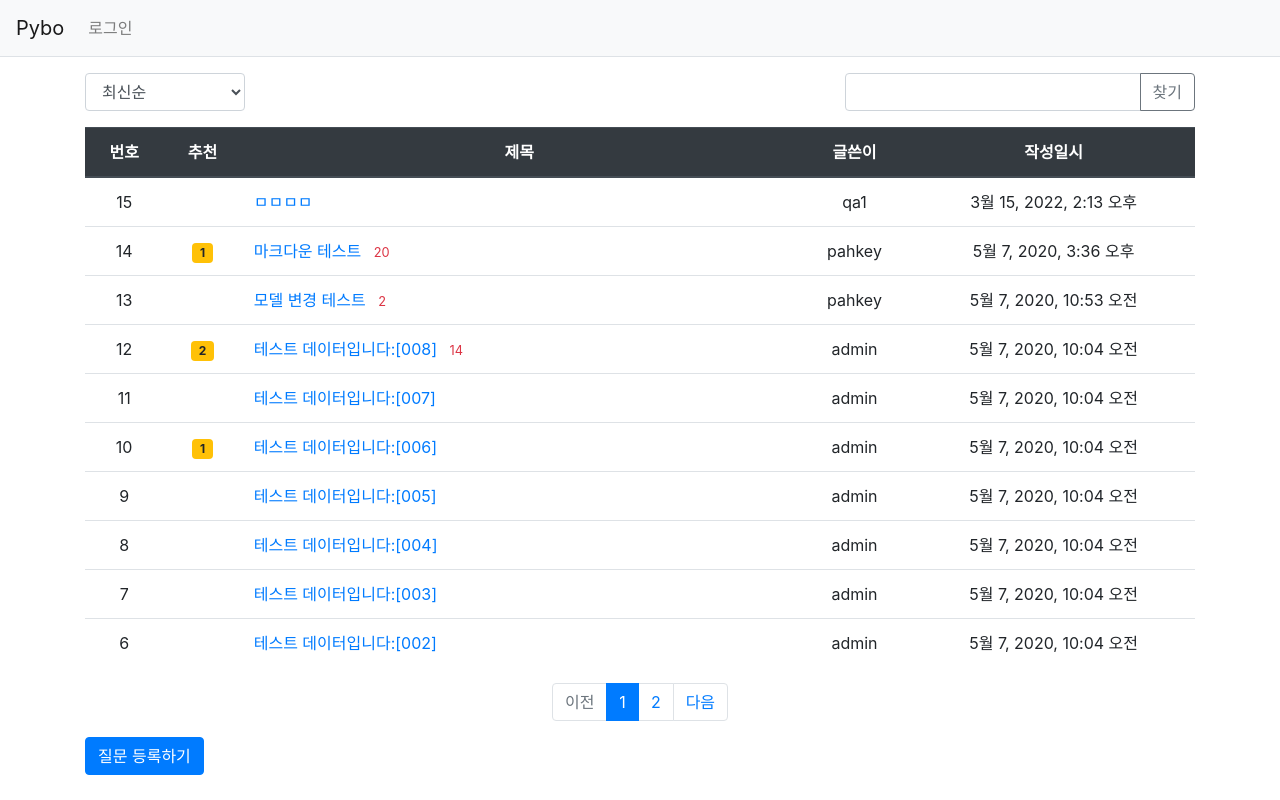
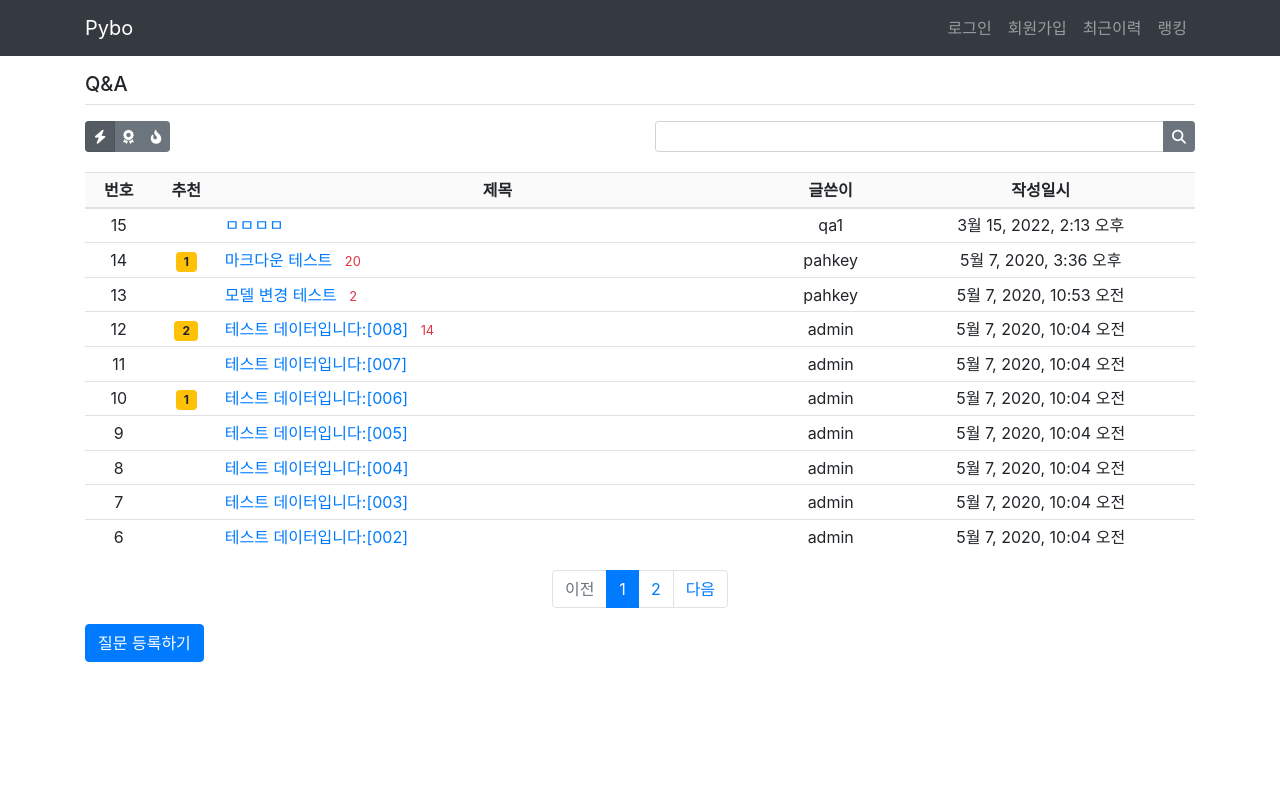
Before and after one commit to John22492/test, a Django app: page / in a window 1280 px wide. Run offline with Django 3.2, Linux system fonts and the light colour scheme; data comes from the database, SQL or seed files in the repository; both versions use the stored data as it was after the commit; some libraries are stand-ins or nearby versions.

Commit message:
page update

```diff
--- a/templates/base.html
+++ b/templates/base.html
@@ -9,6 +9,7 @@
     <link rel="stylesheet" type="text/css" href="{% static 'bootstrap.min.css' %}">
     <!-- pybo CSS -->
     <link rel="stylesheet" type="text/css" href="{% static 'style.css' %}">
+    <link href="https://cdnjs.cloudflare.com/ajax/libs/font-awesome/6.1.1/css/all.min.css" rel="stylesheet">
     <title>Hello, pybo!</title>
 </head>
 <body>
--- a/templates/navbar.html
+++ b/templates/navbar.html
@@ -1,19 +1,31 @@
 <!-- 네비게이션바 -->
-<nav class="navbar navbar-expand-lg navbar-light bg-light border-bottom">
+<nav class="navbar navbar-expand-lg navbar-dark bg-dark ">
+    <div class="container">
         <a class="navbar-brand" href="{% url 'pybo:index' %}">Pybo</a>
-    <button class="navbar-toggler ml-auto" type="button" data-toggle="collapse" data-target="#navbarNav"
+        <a class=""></a>
+        <button class="btn btn-black d-inline-block d-lg-none ml-auto" type="button" data-toggle="collapse" data-target="#navbarNav"
             aria-controls="navbarNav" aria-expanded="false" aria-label="Toggle navigation">
             <span class="navbar-toggler-icon"></span>
         </button>
         <div class="collapse navbar-collapse flex-grow-0" id="navbarNav">
-        <ul class="navbar-nav">
-            <li class="nav-item ">
+            <ul class="navbar-nav ml-auto">
+                <li class="nav-item">
                     {% if user.is_authenticated %}
                     <a class="nav-link" href="{% url 'common:logout' %}">{{ user.username }} (로그아웃)</a>
                     {% else %}
                     <a class="nav-link" href="{% url 'common:login' %}">로그인</a>
                     {% endif %}
                 </li>
+                <li class="nav-item">
+                    <a class="nav-link" href="#">회원가입</a>
+                </li>
+                <li class="nav-item">
+                    <a class="nav-link" href="#">최근이력</a>
+                </li>
+                <li class="nav-item">
+                    <a class="nav-link" href="#">랭킹</a>
+                </li>
             </ul>
         </div>
+    </div>
 </nav>
--- a/templates/pybo/question_list.html
+++ b/templates/pybo/question_list.html
@@ -2,24 +2,45 @@
 {% load pybo_filter %}
 {% block content %}
 <div class="container my-3">
-    <div class="row justify-content-between my-3">
-        <div class="col-2">
-            <select class="form-control so">
-                <option value="recent" {% if so == 'recent' %}selected{% endif %}>최신순</option>
-                <option value="recommend" {% if so == 'recommend' %}selected{% endif %}>추천순</option>
-                <option value="popular" {% if so == 'popular' %}selected{% endif %}>인기순</option>
-            </select>
-        </div>
-        <div class="col-4 input-group">
-            <input type="text" class="form-control kw" value="{{ kw|default_if_none:'' }}">
-            <div class="input-group-append">
-                <button class="btn btn-outline-secondary" type="button" id="btn_search">찾기</button>
+    <h5 class="border-bottom pb-2 mb-3">Q&A</h5>
+    <div class="row justify-content-between mb-3">
+        <div class="col-6">
+<!--            <div class="btn-group" role="group">-->
+<!--                <button type="button" title="최신순" class="btn btn-sm btn-secondary so {% if so == 'recent'    %}active{% endif %}" data-so="recent" ><i class="fas fa-list"></i></button>-->
+<!--                <button type="button" title="추천순" class="btn btn-sm btn-secondary so {% if so == 'recommend' %}active{% endif %}" data-so="recommend" ><i class="fas fa-thumbs-up"></i></button>-->
+<!--                <button type="button" title="인기순" class="btn btn-sm btn-secondary so {% if so == 'popular'   %}active{% endif %}" data-so="popular" ><i class="fas fa-fire"></i></button>-->
+<!--            </div>-->
+            <div class="btn-group" role="group">
+                <button type="button" title="최신순" class="btn btn-sm btn-secondary so {% if so == 'recent' %}active{% endif %}" data-so="recent"><i class="fa-solid fa-bolt"></i></button>
+                <button type="button" title="추천순" class="btn btn-sm btn-secondary so {% if so == 'recommend' %}active{% endif %}" data-so="recommend"><i class="fas fa-award"></i></button>
+                <button type="button" title="인기순" class="btn btn-sm btn-secondary so {% if so == 'popular' %}active{% endif %}" data-so="popular"><i class="fa-solid fa-fire-flame-curved"></i></button>
             </div>
         </div>
+        <div class="col-6 input-group input-group-sm mb-1">
+            <input type="text" class="form-control form-control-sm kw" value="" onkeypress="return search(event)">
+            <div class="input-group-append">
+                <button class="btn btn-secondary" type="button" id="btn_search">
+                    <i class="fas fa-search"></i>
+                </button>
+            </div>
+        </div>
+<!--            <select class="form-control so">-->
+<!--                <option value="recent" {% if so == 'recent' %}selected{% endif %}>최신순</option>-->
+<!--                <option value="recommend" {% if so == 'recommend' %}selected{% endif %}>추천순</option>-->
+<!--                <option value="popular" {% if so == 'popular' %}selected{% endif %}>인기순</option>-->
+<!--            </select>-->
+<!--        <div class="col-4 input-group">-->
+<!--            <input type="text" class="form-control kw" value="{{ kw|default_if_none:'' }}">-->
+<!--            <div class="input-group-append">-->
+<!--                <button class="btn btn-outline-secondary" type="button" id="btn_search">찾기</button>-->
+<!--            </div>-->
+<!--        </div>-->
     </div>
-    <table class="table">
+</div>
+<div class="table-responsive container my-3">
+    <table class="table table-sm table-hover">
         <thead>
-        <tr class="text-center thead-dark">
+        <tr class="text-center" style="background-color:#fafafa">
             <th>번호</th>
             <th>추천</th>
             <th style="width:50%">제목</th>
@@ -117,11 +138,12 @@ $(document).ready(function(){
         $("#searchForm").submit();
     });
 
-    $(".so").on('change', function() {
-        $("#so").val($(this).val());
+    $(".so").on('click', function() {
+        $("#so").val($(this).data("so"));
         $("#page").val(1);
         $("#searchForm").submit();
     });
+
 });
 </script>
 {% endblock %}
```
Also changed, not shown: db.sqlite3. Lines whose indentation alone changed are shown as unchanged.
